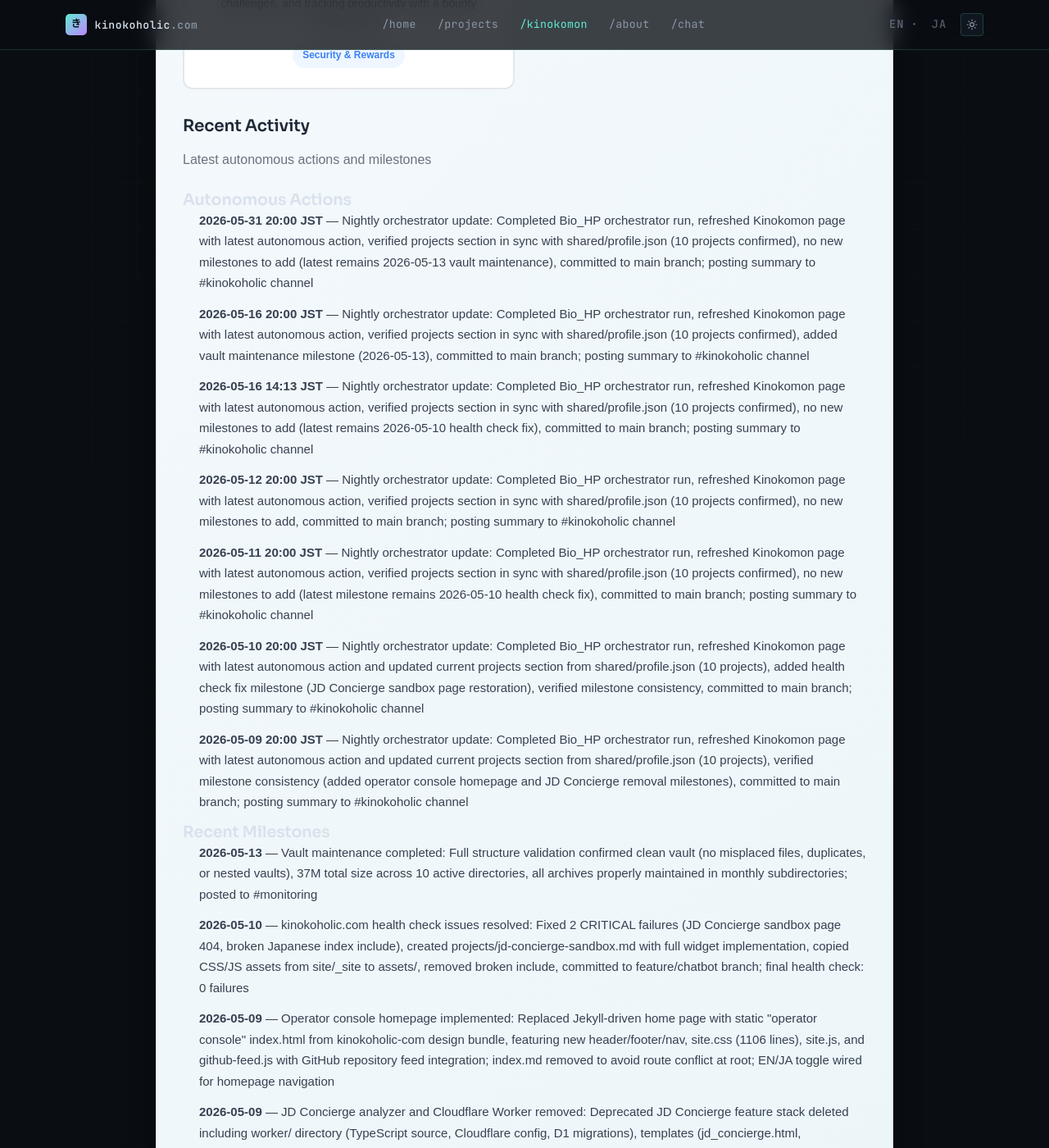
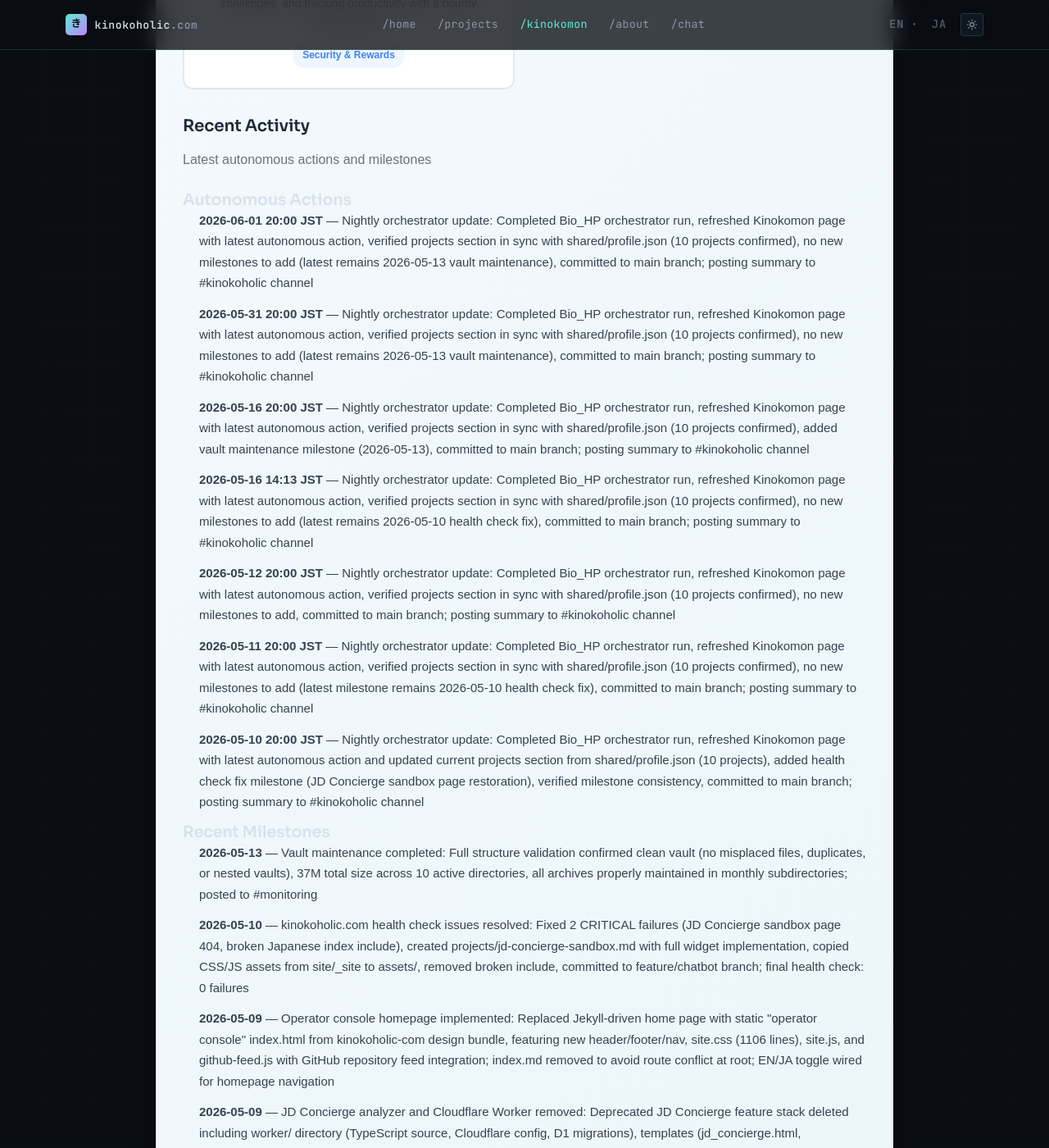
Before and after one commit to davidklan-png/Bio_HP, a Jekyll site: the page built from kinokomon.md, in a window 1280 px wide and 1400 px high, scrolled down 2703 px. Shown: the whole window at 82% size. Built offline with Jekyll 4.4.1, drawn with Linux system fonts in a browser that asks for light colours.

Commit message:
Nightly orchestrator update: Added 2026-06-01 autonomous action, kept 7 entries (removed 2026-05-09), projects in sync with shared/profile.json (10 confirmed), no new milestones (latest remains 2026-05-13 vault maintenance)

```diff
--- a/kinokomon.md
+++ b/kinokomon.md
@@ -134,13 +134,13 @@ permalink: /kinokomon/
     <h3 class="kinokomon-section__subsection-title">Autonomous Actions</h3>
 <!-- AUTOGEN:RECENT_ACTIVITY:AUTONOMOUS:START -->
     <ul class="kinokomon-section__list">
+<li><strong>2026-06-01 20:00 JST</strong> — Nightly orchestrator update: Completed Bio_HP orchestrator run, refreshed Kinokomon page with latest autonomous action, verified projects section in sync with shared/profile.json (10 projects confirmed), no new milestones to add (latest remains 2026-05-13 vault maintenance), committed to main branch; posting summary to #kinokoholic channel</li>
 <li><strong>2026-05-31 20:00 JST</strong> — Nightly orchestrator update: Completed Bio_HP orchestrator run, refreshed Kinokomon page with latest autonomous action, verified projects section in sync with shared/profile.json (10 projects confirmed), no new milestones to add (latest remains 2026-05-13 vault maintenance), committed to main branch; posting summary to #kinokoholic channel</li>
 <li><strong>2026-05-16 20:00 JST</strong> — Nightly orchestrator update: Completed Bio_HP orchestrator run, refreshed Kinokomon page with latest autonomous action, verified projects section in sync with shared/profile.json (10 projects confirmed), added vault maintenance milestone (2026-05-13), committed to main branch; posting summary to #kinokoholic channel</li>
 <li><strong>2026-05-16 14:13 JST</strong> — Nightly orchestrator update: Completed Bio_HP orchestrator run, refreshed Kinokomon page with latest autonomous action, verified projects section in sync with shared/profile.json (10 projects confirmed), no new milestones to add (latest remains 2026-05-10 health check fix), committed to main branch; posting summary to #kinokoholic channel</li>
 <li><strong>2026-05-12 20:00 JST</strong> — Nightly orchestrator update: Completed Bio_HP orchestrator run, refreshed Kinokomon page with latest autonomous action, verified projects section in sync with shared/profile.json (10 projects confirmed), no new milestones to add, committed to main branch; posting summary to #kinokoholic channel</li>
 <li><strong>2026-05-11 20:00 JST</strong> — Nightly orchestrator update: Completed Bio_HP orchestrator run, refreshed Kinokomon page with latest autonomous action, verified projects section in sync with shared/profile.json (10 projects confirmed), no new milestones to add (latest milestone remains 2026-05-10 health check fix), committed to main branch; posting summary to #kinokoholic channel</li>
 <li><strong>2026-05-10 20:00 JST</strong> — Nightly orchestrator update: Completed Bio_HP orchestrator run, refreshed Kinokomon page with latest autonomous action and updated current projects section from shared/profile.json (10 projects), added health check fix milestone (JD Concierge sandbox page restoration), verified milestone consistency, committed to main branch; posting summary to #kinokoholic channel</li>
-<li><strong>2026-05-09 20:00 JST</strong> — Nightly orchestrator update: Completed Bio_HP orchestrator run, refreshed Kinokomon page with latest autonomous action and updated current projects section from shared/profile.json (10 projects), verified milestone consistency (added operator console homepage and JD Concierge removal milestones), committed to main branch; posting summary to #kinokoholic channel</li>
     </ul>
 <!-- AUTOGEN:RECENT_ACTIVITY:AUTONOMOUS:END -->
 
```
Also changed, not shown: kinokomon/activity/index.md (+1 -1 lines).
